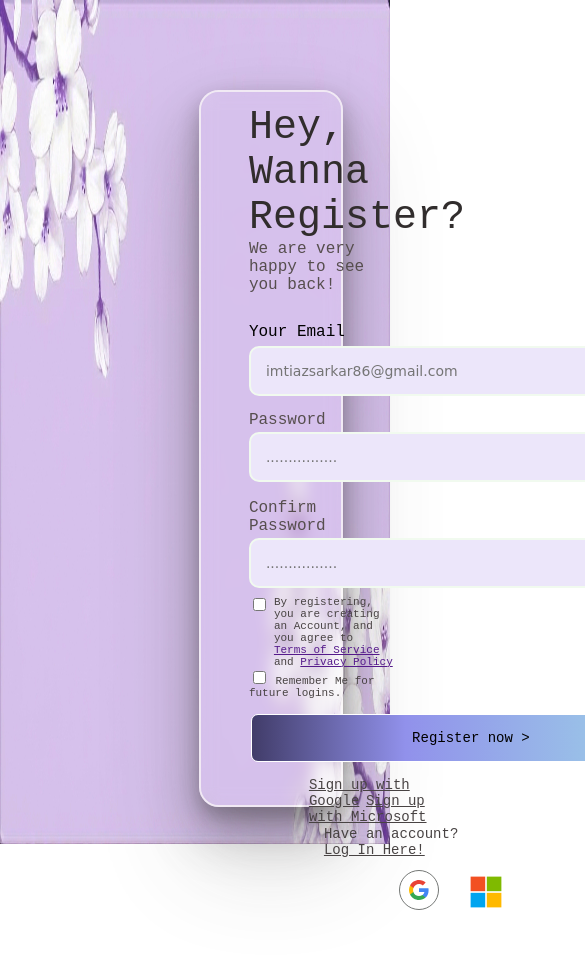
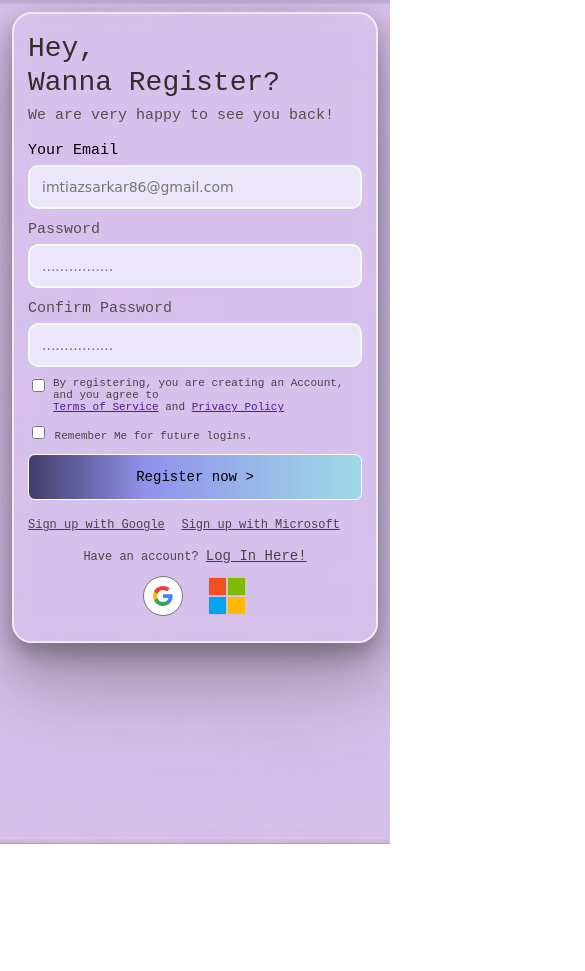
Before and after one commit to imtiazsarkar863/signin_page, a plain HTML site: page signup.html in a window 390 px wide. Shown: the top 971 px of the page, 585 px wide, since content can reach past the window. After the commit the page ends 844 px from the top, so only its background shows below. Drawn offline with Linux system fonts and the light colour scheme.

Commit message:
Make pages mobile responsive

```diff
--- a/signup.html
+++ b/signup.html
@@ -381,15 +381,121 @@
 
         @media (max-height: 800px) {
             .panel {
+                height: calc(85vh + 20px);
                 overflow: clip;
             }
+        }
 
-            .logo {
-                top: -38px;
+        @media (max-width: 600px) {
+            body {
+                padding: 12px;
+                box-sizing: border-box;
             }
 
+            .panel {
+                width: 100%;
+                height: auto;
+                margin: 0 auto;
+                box-sizing: border-box;
+                overflow: visible;
+            }
+
+            .content {
+                left: 0;
+                padding: 20px 16px;
+                box-sizing: border-box;
+            }
+
+            .h1,
+            .h2,
+            .h3,
+            .h4,
+            .h5,
+            .email,
+            .pass,
+            .pass1,
+            .check1,
+            .check2,
+            .login,
+            .google,
+            .microsoft,
+            .end,
+            .signup,
+            .logo,
             .logo2 {
-                top: -80px;
+                position: static;
+            }
+
+            .h1 {
+                margin: 0 0 8px;
+                font-size: 28px;
+                line-height: 1.2;
+            }
+
+            .h2 {
+                margin: 0 0 18px;
+                font-size: 15px;
+            }
+
+            .h3,
+            .h4,
+            .h5 {
+                margin: 12px 0 6px;
+                font-size: 15px;
+            }
+
+            .email,
+            .pass,
+            .pass1 {
+                display: block;
+                width: 100%;
+                box-sizing: border-box;
+                margin: 0 0 10px;
+                padding: 12px;
+            }
+
+            .check1,
+            .check2 {
+                margin: 10px 0;
+            }
+
+            .login {
+                display: block;
+                width: 100%;
+                box-sizing: border-box;
+                margin: 12px 0;
+                padding: 14px;
+            }
+
+            .google,
+            .microsoft {
+                display: inline-block;
+                margin: 6px 10px 6px 0;
+                font-size: 12px;
+            }
+
+            .end {
+                display: block;
+                margin: 10px 0;
+                text-align: center;
+                font-size: 12px;
+            }
+
+            .social-logos {
+                display: flex;
+                justify-content: center;
+                align-items: center;
+                gap: 24px;
+                margin-top: 12px;
+            }
+
+            .logo2 img {
+                width: 40px;
+                height: 40px;
+            }
+
+            .back {
+                object-fit: cover;
             }
         }
     </style>
@@ -432,8 +538,10 @@
                 </div>
                 <div class="end">Have an account? <a class="signup" href="index.html">Log In Here!</a></div>
             </div>
-            <div><a class="logo" href="www.google.com"> <img src="g.svg" alt="google"></a></div>
-            <div><a class="logo2" href="www.microsoft.com"> <img src="m.svg" alt="google"></a></div>
+            <div class="social-logos">
+                <div><a class="logo" href="www.google.com"><img src="g.svg" alt="Google"></a></div>
+                <div><a class="logo2" href="www.microsoft.com"><img src="m.svg" alt="Microsoft"></a></div>
+            </div>
         </div>
     </div>
 </body>
```
Also changed, not shown: index.html (+118 -2 lines).
